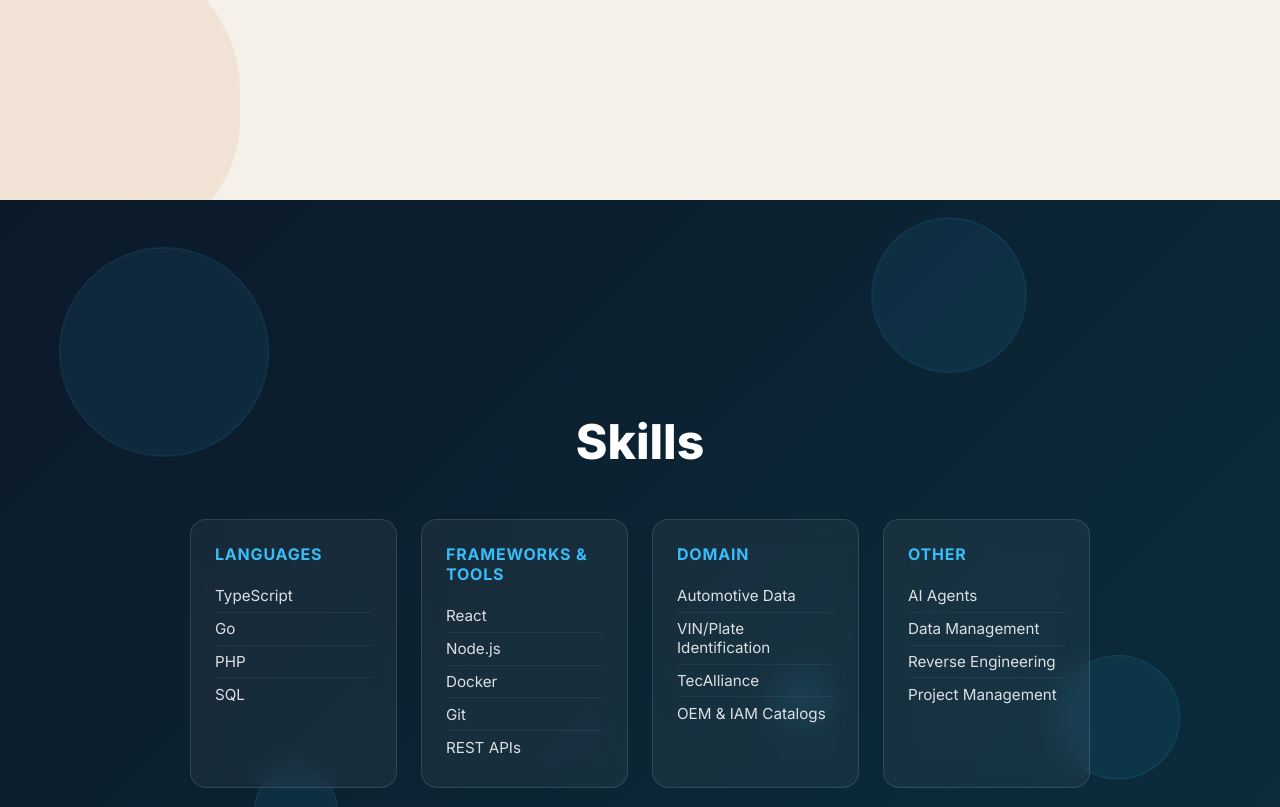
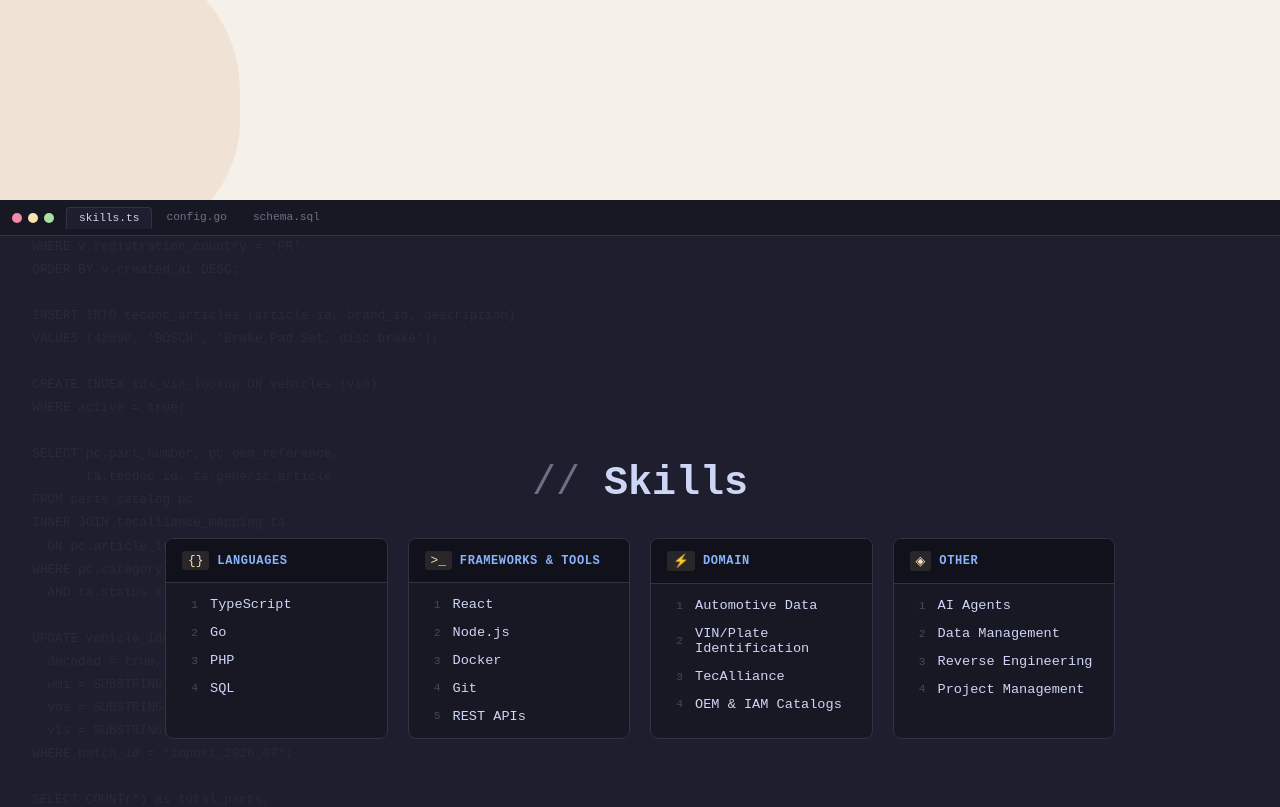
Before and after one commit to boosarnaud-lang/boosarnaud-lang.github.io, a React (Vite) app in the folder portfolio-react/: page / in a window 1280 px wide. Shown: the part 1400-2207 px from the top of the page. Built offline with nearby package versions, Linux system fonts and the light colour scheme.

Commit message:
feat: skills section redesign — IDE/database theme with SQL background and editor panels

```diff
--- a/portfolio-react/src/sections/Skills.css
+++ b/portfolio-react/src/sections/Skills.css
@@ -2,112 +2,159 @@
   position: relative;
   min-height: 100vh;
   display: flex;
+  flex-direction: column;
   align-items: center;
   justify-content: center;
-  background: linear-gradient(135deg, #0c1929, #0a2e3d);
+  background: #1e1e2e;
   overflow: hidden;
-  font-family: 'Inter', sans-serif;
-  padding: 4rem 2rem;
+  font-family: 'JetBrains Mono', 'Fira Code', 'SF Mono', monospace;
+  padding: clamp(4rem, 8vh, 6rem) clamp(1rem, 4vw, 2rem);
 }
 
-/* Floating bubbles */
-.skills__bubble {
+/* Scrolling SQL code background */
+.skills__code-bg {
   position: absolute;
-  border-radius: 50%;
-  background: rgba(56, 189, 248, 0.08);
-  border: 1px solid rgba(56, 189, 248, 0.15);
+  inset: 0;
+  overflow: hidden;
   pointer-events: none;
+  opacity: 0.07;
 }
 
-.skills__bubble--1 {
-  width: 200px;
-  height: 200px;
-  top: 10%;
-  left: 5%;
-  animation: skillsFloat 16s ease-in-out infinite;
+.skills__code-scroll {
+  animation: scrollCode 40s linear infinite;
 }
 
-.skills__bubble--2 {
-  width: 120px;
-  height: 120px;
-  top: 60%;
-  right: 8%;
-  animation: skillsFloat 20s ease-in-out infinite reverse;
+.skills__sql {
+  font-family: 'JetBrains Mono', 'Fira Code', monospace;
+  font-size: 0.8rem;
+  line-height: 1.8;
+  color: #a6e3a1;
+  white-space: pre;
+  margin: 0;
+  padding: 2rem;
 }
 
-.skills__bubble--3 {
-  width: 80px;
-  height: 80px;
-  bottom: 15%;
-  left: 20%;
-  animation: skillsFloat 12s ease-in-out infinite;
+@keyframes scrollCode {
+  0% { transform: translateY(0); }
+  100% { transform: translateY(-50%); }
 }
 
-.skills__bubble--4 {
-  width: 150px;
-  height: 150px;
-  top: 5%;
-  right: 20%;
-  animation: skillsFloat 22s ease-in-out infinite reverse;
+/* IDE top bar */
+.skills__ide-bar {
+  position: absolute;
+  top: 0;
+  left: 0;
+  right: 0;
+  height: 36px;
+  background: #181825;
+  border-bottom: 1px solid #313244;
+  display: flex;
+  align-items: center;
+  padding: 0 12px;
+  gap: 12px;
+  z-index: 3;
 }
 
-.skills__bubble--5 {
-  width: 60px;
-  height: 60px;
-  bottom: 30%;
-  right: 35%;
-  animation: skillsFloat 14s ease-in-out infinite;
+.skills__ide-dots {
+  display: flex;
+  gap: 6px;
 }
 
-@keyframes skillsFloat {
-  0%, 100% { transform: translateY(0) scale(1); }
-  50% { transform: translateY(-30px) scale(1.05); }
+.skills__ide-dots span {
+  width: 10px;
+  height: 10px;
+  border-radius: 50%;
+}
+
+.skills__ide-dots span:nth-child(1) { background: #f38ba8; }
+.skills__ide-dots span:nth-child(2) { background: #f9e2af; }
+.skills__ide-dots span:nth-child(3) { background: #a6e3a1; }
+
+.skills__ide-tabs {
+  display: flex;
+  gap: 2px;
+}
+
+.skills__ide-tab {
+  font-size: 0.7rem;
+  padding: 4px 12px;
+  border-radius: 4px 4px 0 0;
+  color: #6c7086;
+  background: transparent;
+}
+
+.skills__ide-tab.active {
+  color: #cdd6f4;
+  background: #1e1e2e;
+  border: 1px solid #313244;
+  border-bottom: 1px solid #1e1e2e;
 }
 
 /* Content */
 .skills__content {
   position: relative;
-  z-index: 1;
-  max-width: 900px;
+  z-index: 2;
+  max-width: 950px;
   width: 100%;
 }
 
 .skills__title {
-  font-size: clamp(2rem, 5vw, 3rem);
-  font-weight: 800;
-  color: #fff;
-  margin: 0 0 3rem;
+  font-size: clamp(1.6rem, 4vw, 2.5rem);
+  font-weight: 700;
+  color: #cdd6f4;
+  margin: 0 0 clamp(2rem, 4vh, 3rem);
   text-align: center;
+}
+
+.skills__title-comment {
+  color: #6c7086;
+  font-weight: 400;
 }
 
 /* Grid */
 .skills__grid {
   display: grid;
   grid-template-columns: repeat(auto-fit, minmax(200px, 1fr));
-  gap: 1.5rem;
+  gap: 1.25rem;
 }
 
-/* Glass cards */
+/* Cards styled like editor panels */
 .skills__card {
-  background: rgba(255, 255, 255, 0.05);
-  border: 1px solid rgba(255, 255, 255, 0.12);
-  border-radius: 16px;
-  padding: 1.5rem;
-  backdrop-filter: blur(12px);
-  -webkit-backdrop-filter: blur(12px);
-  transition: transform 0.2s, border-color 0.2s;
+  background: #181825;
+  border: 1px solid #313244;
+  border-radius: 8px;
+  overflow: hidden;
+  transition: transform 0.2s, border-color 0.2s, box-shadow 0.2s;
 }
 
 .skills__card:hover {
-  transform: translateY(-4px);
-  border-color: rgba(56, 189, 248, 0.4);
+  transform: translateY(-3px);
+  border-color: #89b4fa;
+  box-shadow: 0 4px 20px rgba(137, 180, 250, 0.1);
+}
+
+.skills__card-header {
+  display: flex;
+  align-items: center;
+  gap: 8px;
+  padding: 0.75rem 1rem;
+  background: #11111b;
+  border-bottom: 1px solid #313244;
+}
+
+.skills__card-icon {
+  font-size: 0.8rem;
+  color: #f9e2af;
+  background: rgba(249, 226, 175, 0.1);
+  padding: 2px 6px;
+  border-radius: 3px;
 }
 
 .skills__card-title {
-  font-size: 1rem;
-  font-weight: 700;
-  color: #38bdf8;
-  margin: 0 0 1rem;
+  font-size: 0.75rem;
+  font-weight: 600;
+  color: #89b4fa;
+  margin: 0;
   text-transform: uppercase;
   letter-spacing: 0.05em;
 }
@@ -115,16 +162,53 @@
 .skills__list {
   list-style: none;
   margin: 0;
-  padding: 0;
+  padding: 0.5rem 0;
 }
 
 .skills__list-item {
-  font-size: 0.95rem;
-  color: rgba(255, 255, 255, 0.85);
-  padding: 0.4rem 0;
-  border-bottom: 1px solid rgba(255, 255, 255, 0.06);
+  font-size: 0.85rem;
+  color: #cdd6f4;
+  padding: 0.4rem 1rem;
+  display: flex;
+  align-items: center;
+  gap: 12px;
+  transition: background 0.15s;
 }
 
-.skills__list-item:last-child {
-  border-bottom: none;
+.skills__list-item:hover {
+  background: rgba(137, 180, 250, 0.05);
 }
+
+.skills__line-num {
+  font-size: 0.7rem;
+  color: #45475a;
+  min-width: 16px;
+  text-align: right;
+  user-select: none;
+}
+
+/* Responsive */
+@media (max-width: 768px) {
+  .skills__grid {
+    grid-template-columns: repeat(2, 1fr);
+  }
+
+  .skills__ide-tabs {
+    display: none;
+  }
+}
+
+@media (max-width: 500px) {
+  .skills__grid {
+    grid-template-columns: 1fr;
+  }
+
+  .skills__card-header {
+    padding: 0.6rem 0.85rem;
+  }
+
+  .skills__list-item {
+    padding: 0.35rem 0.85rem;
+    font-size: 0.8rem;
+  }
+}
--- a/portfolio-react/src/sections/Skills.jsx
+++ b/portfolio-react/src/sections/Skills.jsx
@@ -4,14 +4,17 @@ export default function Skills() {
   const groups = [
     {
       title: 'Languages',
+      icon: '{}',
       items: ['TypeScript', 'Go', 'PHP', 'SQL'],
     },
     {
       title: 'Frameworks & Tools',
+      icon: '>_',
       items: ['React', 'Node.js', 'Docker', 'Git', 'REST APIs'],
     },
     {
       title: 'Domain',
+      icon: '⚡',
       items: [
         'Automotive Data',
         'VIN/Plate Identification',
@@ -21,6 +24,7 @@ export default function Skills() {
     },
     {
       title: 'Other',
+      icon: '◈',
       items: [
         'AI Agents',
         'Data Management',
@@ -32,22 +36,74 @@ export default function Skills() {
 
   return (
     <section id="skills" className="skills">
-      <div className="skills__bubble skills__bubble--1" />
-      <div className="skills__bubble skills__bubble--2" />
-      <div className="skills__bubble skills__bubble--3" />
-      <div className="skills__bubble skills__bubble--4" />
-      <div className="skills__bubble skills__bubble--5" />
+      {/* Scrolling SQL background */}
+      <div className="skills__code-bg" aria-hidden="true">
+        <div className="skills__code-scroll">
+          <pre className="skills__sql">
+{`SELECT v.vin, v.make, v.model, v.year
+FROM vehicles v
+JOIN parts_catalog pc ON v.model_id = pc.model_id
+WHERE v.registration_country = 'FR'
+ORDER BY v.created_at DESC;
+
+INSERT INTO tecdoc_articles (article_id, brand_id, description)
+VALUES (42890, 'BOSCH', 'Brake Pad Set, disc brake');
+
+CREATE INDEX idx_vin_lookup ON vehicles (vin)
+WHERE active = true;
+
+SELECT pc.part_number, pc.oem_reference,
+       ta.tecdoc_id, ta.generic_article
+FROM parts_catalog pc
+INNER JOIN tecalliance_mapping ta
+  ON pc.article_id = ta.article_id
+WHERE pc.category = 'braking'
+  AND ta.status = 'validated';
+
+UPDATE vehicle_identification SET
+  decoded = true,
+  wmi = SUBSTRING(vin, 1, 3),
+  vds = SUBSTRING(vin, 4, 6),
+  vis = SUBSTRING(vin, 10, 8)
+WHERE batch_id = 'import_2026_07';
+
+SELECT COUNT(*) as total_parts,
+       AVG(match_confidence) as avg_confidence
+FROM cross_reference_results
+GROUP BY source_catalog
+HAVING avg_confidence > 0.85;`}
+          </pre>
+        </div>
+      </div>
+
+      {/* IDE-style top bar */}
+      <div className="skills__ide-bar">
+        <div className="skills__ide-dots">
+          <span></span><span></span><span></span>
+        </div>
+        <div className="skills__ide-tabs">
+          <span className="skills__ide-tab active">skills.ts</span>
+          <span className="skills__ide-tab">config.go</span>
+          <span className="skills__ide-tab">schema.sql</span>
+        </div>
+      </div>
 
       <div className="skills__content">
-        <h2 className="skills__title">Skills</h2>
+        <h2 className="skills__title">
+          <span className="skills__title-comment">// </span>Skills
+        </h2>
 
         <div className="skills__grid">
           {groups.map((group) => (
             <div key={group.title} className="skills__card">
-              <h3 className="skills__card-title">{group.title}</h3>
+              <div className="skills__card-header">
+                <span className="skills__card-icon">{group.icon}</span>
+                <h3 className="skills__card-title">{group.title}</h3>
+              </div>
               <ul className="skills__list">
-                {group.items.map((item) => (
+                {group.items.map((item, i) => (
                   <li key={item} className="skills__list-item">
+                    <span className="skills__line-num">{i + 1}</span>
                     {item}
                   </li>
                 ))}
```
Also changed, not shown: 4 other files (tests, documents, lock files or other folders).
